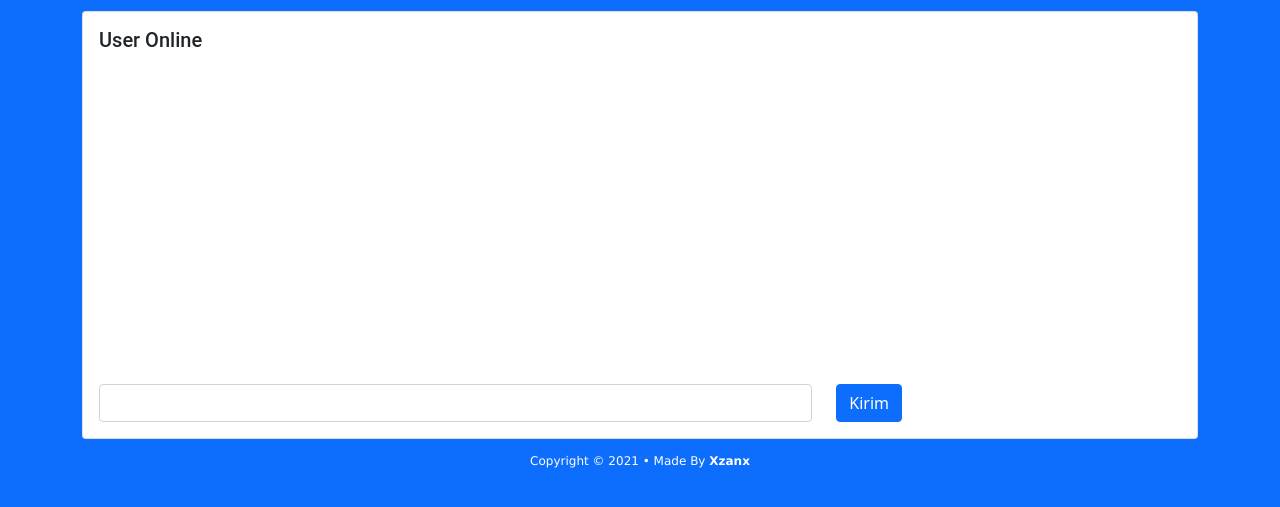
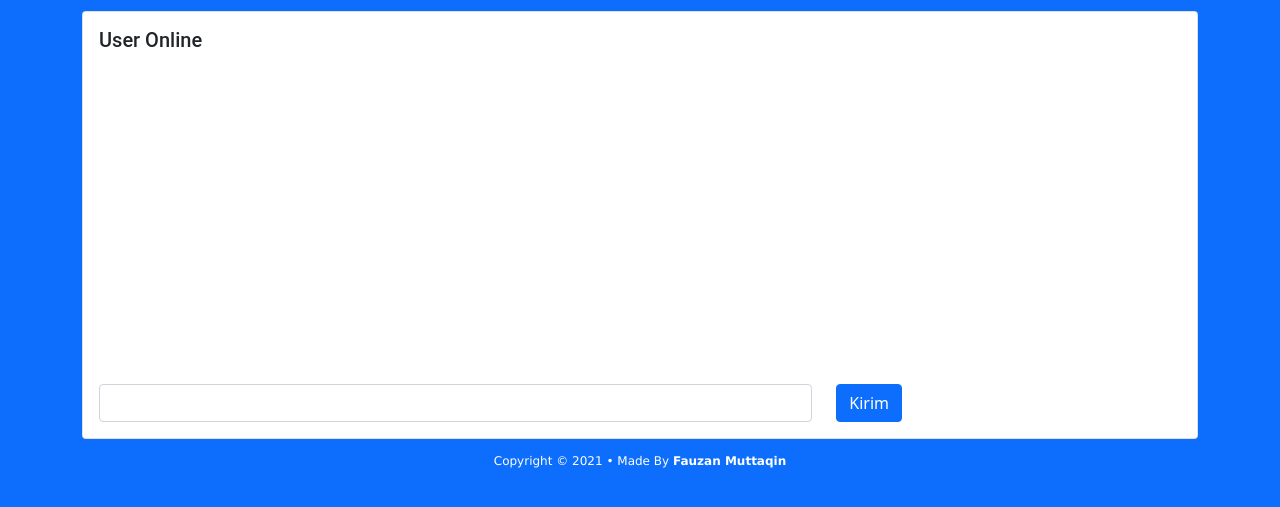
Before and after one commit to fznmt/Anonymous-Chat, a plain HTML site: page index.html in a window 1280 px wide. Shown: the part 101-608 px from the top of the page. Drawn offline with nearby package versions, Linux system fonts and the light colour scheme; no server answers.

Commit message:
Update and rename src/index.html to index.html

```diff
--- a/src/index.html
+++ b/index.html
@@ -4,7 +4,7 @@
 	<meta name="viewport" content="width=device-width, initial-scale=1.0">
 	<meta charset="UTF-8">
 	<meta property="og:title" content="Anonymous Chat" />
-	<meta property="og:description" content="Anonymous Chat By Xzanx" />
+	<meta property="og:description" content="Anonymous Chat By Fauzan Muttaqin" />
 	<title>Anonymous Chat</title>
 	<link href="https://cdn.jsdelivr.net/npm/bootstrap@5.1.3/dist/css/bootstrap.min.css" rel="stylesheet" integrity="sha384-1BmE4kWBq78iYhFldvKuhfTAU6auU8tT94WrHftjDbrCEXSU1oBoqyl2QvZ6jIW3" crossorigin="anonymous">
   <style>
@@ -40,7 +40,7 @@
       </div>
     </div>
   </div>
-  <div class="copyright">Copyright © 2021 • Made By <b>Xzanx</b></div>
+  <div class="copyright">Copyright © 2021 • Made By <b>Fauzan Muttaqin</b></div>
 	<script src="/socket.io/socket.io.js"></script>
 	<script src="https://ajax.googleapis.com/ajax/libs/jquery/2.1.4/jquery.min.js"></script>
 	<script src="https://cdn.jsdelivr.net/npm/bootstrap@5.1.3/dist/js/bootstrap.bundle.min.js" integrity="sha384-ka7Sk0Gln4gmtz2MlQnikT1wXgYsOg+OMhuP+IlRH9sENBO0LRn5q+8nbTov4+1p" crossorigin="anonymous"></script>
```
